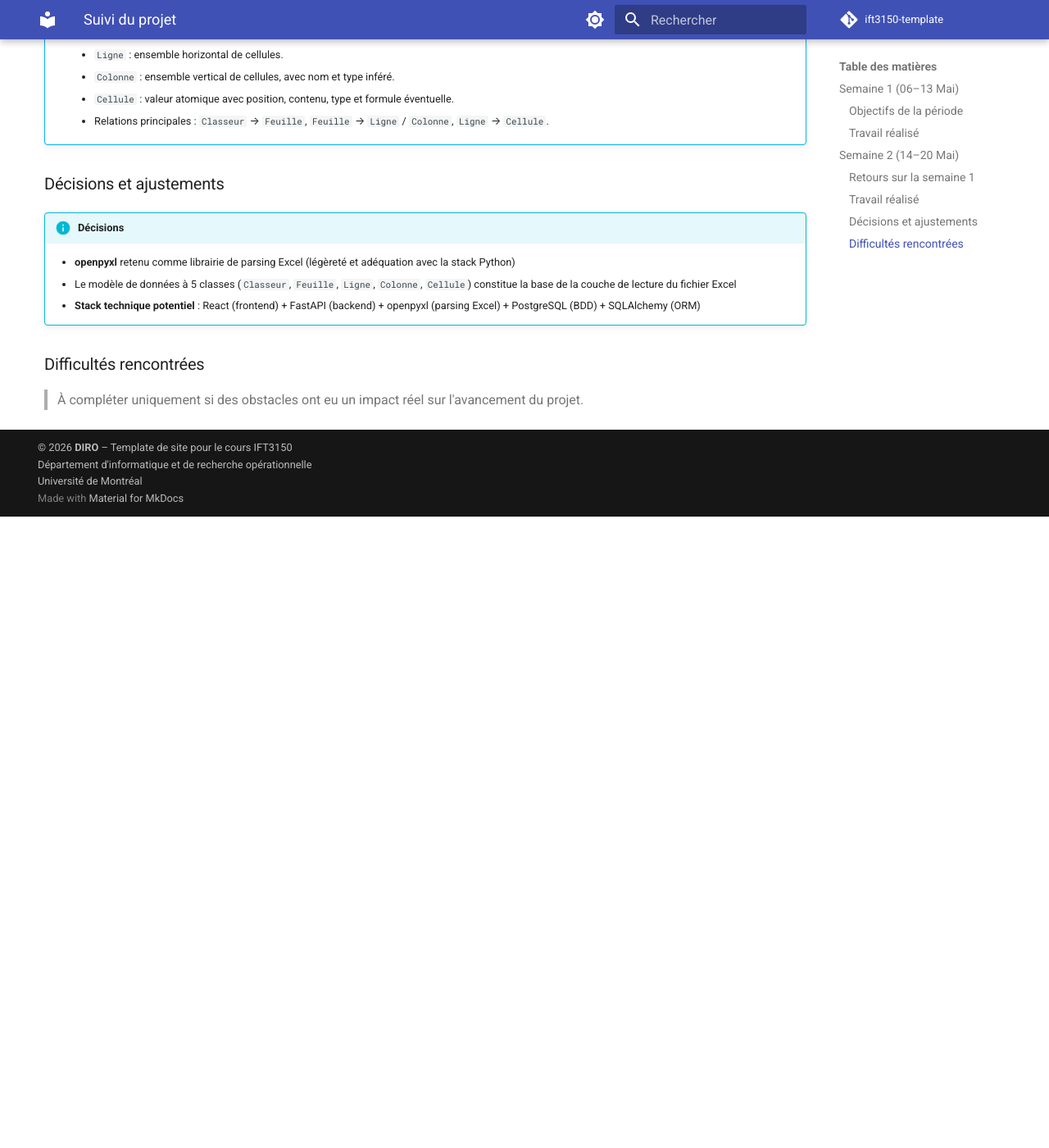
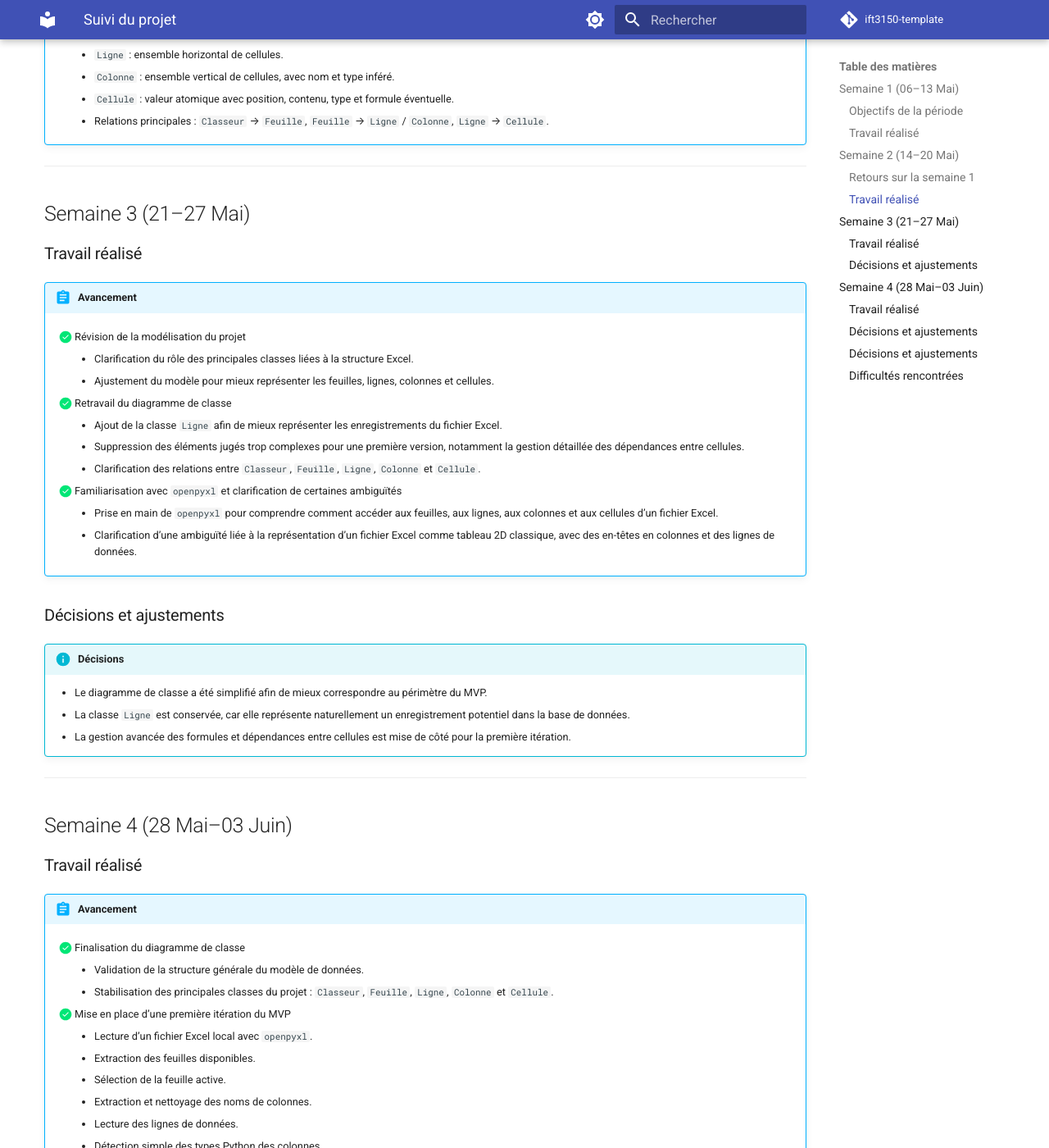
Before and after one commit to anasys0x/Excelium, an MkDocs documentation site: the page built from docs/suivi.md, in a window 1280 px wide and 1400 px high, scrolled down 2296 px. Shown: the whole window at 82% size. Built offline with MkDocs 1.6.1 and Material for MkDocs 9.7.7, drawn with Linux system fonts in a browser that asks for light colours; emoji names are drawn with the system emoji font; comment, search, counter and statistics services are not loaded; before the commit the page ends 2926 px from its top, so only the background shows below that; some of the changed text lies outside the part shown.

Commit message:
Mise à jour du suivi des semaines 3 et 4

```diff
--- a/docs/suivi.md
+++ b/docs/suivi.md
@@ -92,6 +92,72 @@ title: Suivi du projet
         - `Colonne` : ensemble vertical de cellules, avec nom et type inféré.
         - `Cellule` : valeur atomique avec position, contenu, type et formule éventuelle.
         - Relations principales : `Classeur` → `Feuille`, `Feuille` → `Ligne` / `Colonne`, `Ligne` → `Cellule`.
+
+---
+## Semaine 3 (21–27 Mai)
+
+### Travail réalisé
+
+!!! abstract "Avancement"
+    - [x] Révision de la modélisation du projet
+        - Clarification du rôle des principales classes liées à la structure Excel.
+        - Ajustement du modèle pour mieux représenter les feuilles, lignes, colonnes et cellules.
+
+    - [x] Retravail du diagramme de classe
+        - Ajout de la classe `Ligne` afin de mieux représenter les enregistrements du fichier Excel.
+        - Suppression des éléments jugés trop complexes pour une première version, notamment la gestion détaillée des dépendances entre cellules.
+        - Clarification des relations entre `Classeur`, `Feuille`, `Ligne`, `Colonne` et `Cellule`.
+
+
+    - [x] Familiarisation avec `openpyxl` et clarification de certaines ambiguïtés
+        - Prise en main de `openpyxl` pour comprendre comment accéder aux feuilles, aux lignes, aux colonnes et aux cellules d’un fichier Excel.
+        - Clarification d’une ambiguïté liée à la représentation d’un fichier Excel comme tableau 2D classique, avec des en-têtes en colonnes et des lignes de données.
+
+
+### Décisions et ajustements
+
+!!! info "Décisions"
+    - Le diagramme de classe a été simplifié afin de mieux correspondre au périmètre du MVP.
+    - La classe `Ligne` est conservée, car elle représente naturellement un enregistrement potentiel dans la base de données.
+    - La gestion avancée des formules et dépendances entre cellules est mise de côté pour la première itération.
+
+---
+## Semaine 4 (28 Mai–03 Juin)
+
+### Travail réalisé
+
+!!! abstract "Avancement"
+    - [x] Finalisation du diagramme de classe
+        - Validation de la structure générale du modèle de données.
+        - Stabilisation des principales classes du projet : `Classeur`, `Feuille`, `Ligne`, `Colonne` et `Cellule`.
+
+    - [x] Mise en place d’une première itération du MVP
+        - Lecture d’un fichier Excel local avec `openpyxl`.
+        - Extraction des feuilles disponibles.
+        - Sélection de la feuille active.
+        - Extraction et nettoyage des noms de colonnes.
+        - Lecture des lignes de données.
+        - Détection simple des types Python des colonnes.
+        - Conversion des types Python vers des types SQL.
+        - Génération d’une requête `CREATE TABLE`.
+        - Exécution de la requête dans une base SQLite locale.
+
+    - [x] Organisation initiale du code
+        - Séparation progressive du pipeline en plusieurs services :
+            - `excel_reader.py` pour la lecture du fichier Excel.
+            - `type_detector.py` pour la détection des types.
+            - `sql_mapper.py` pour la conversion vers les types SQL.
+            - `database_builder.py` pour l’exécution locale dans SQLite.
+        - Création d’une structure de base pour les modèles du projet.
+
+### Décisions et ajustements
+
+!!! info "Décisions"
+    - Le MVP reste volontairement simple pour valider le pipeline principal avant d’ajouter des fonctionnalités avancées.
+    - SQLite est utilisé localement pour tester rapidement la création de tables.
+    - L’insertion des données et l’intégration avec une base plus complète seront traitées dans les prochaines itérations.
+
+
 ### Décisions et ajustements
 
 !!! info "Décisions"
@@ -101,5 +167,6 @@ title: Suivi du projet
 
 ### Difficultés rencontrées
 
-> À compléter uniquement si des obstacles ont eu un impact réel
-> sur l'avancement du projet.
+    - Difficulté à structurer directement les classes du modèle tout en intégrant `openpyxl`.
+    - Besoin nécessaire de clarifier la génération de SQL simple et l’utilisation d’un ORM
+    - Confusion entre les objets fournis par `openpyxl` et les classes propres au projet.
```
